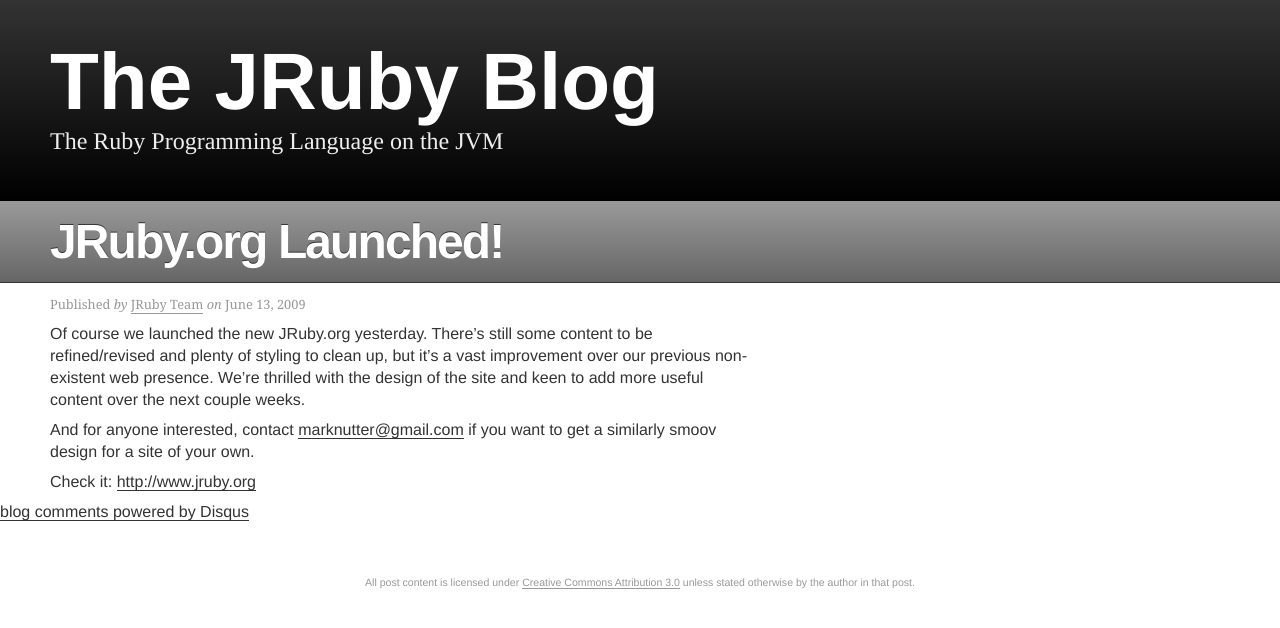
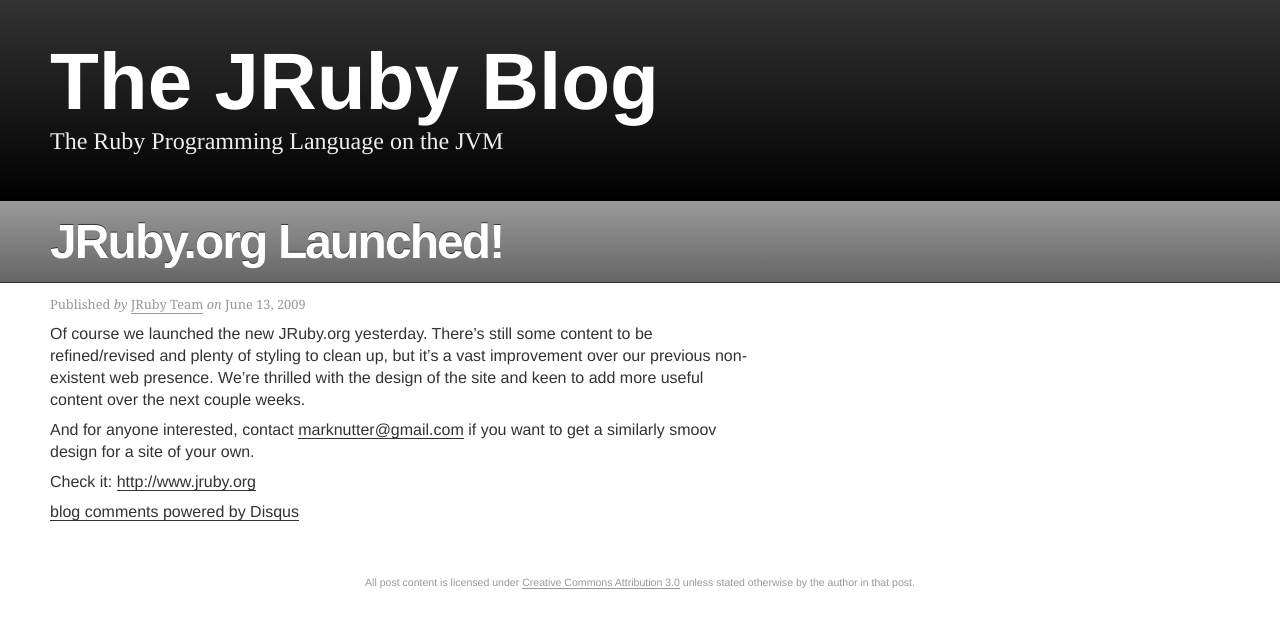
Before and after one commit to jruby/blog.jruby.org, a Jekyll site: the page built from _posts/2009-06-13-jruby-dot-org-launched.md, in a window 1280 px wide. Shown: the top 628 px of the page. Built offline with Jekyll 4.4.1, drawn with Linux system fonts in a browser that asks for light colours; comment, search, counter and statistics services are not loaded.

Commit message:
nested comments inside of <section.entry-content>

```diff
--- a/_layouts/post.html
+++ b/_layouts/post.html
@@ -16,18 +16,10 @@
       Published <i>by</i> <a href="mailto:{{ page.email }}" rel="email">{{ page.author }}</a>
       <i>on</i> <time pubdate datetime="{{ page.date | date: '%Y-%m-%d' }}">{{ page.date | date: '%B %d, %Y' }}</time>
     </h3>
-
   </header>
 
   <section class="entry-content">
     {{ content }}
-  </section>
-
-  {% if page.canonical %}
-  <footer>
-    Originally published at <a href="{{ page.canonical }}" rel="canonical bookmark external">{{ page.canonical }}</a>
-  </footer>
-  {% endif %}
 
     <div id="disqus_thread"></div>
     <script>
@@ -44,4 +36,11 @@
     </script>
     <noscript>Please enable JavaScript to view the <a href="http://disqus.com/?ref_noscript">comments powered by Disqus.</a></noscript>
     <a href="http://disqus.com" class="dsq-brlink">blog comments powered by <span class="logo-disqus">Disqus</span></a>
+  </section>
+
+  {% if page.canonical %}
+  <footer>
+    Originally published at <a href="{{ page.canonical }}" rel="canonical bookmark external">{{ page.canonical }}</a>
+  </footer>
+  {% endif %}
 </article>
```
Lines whose indentation alone changed are shown as unchanged.
